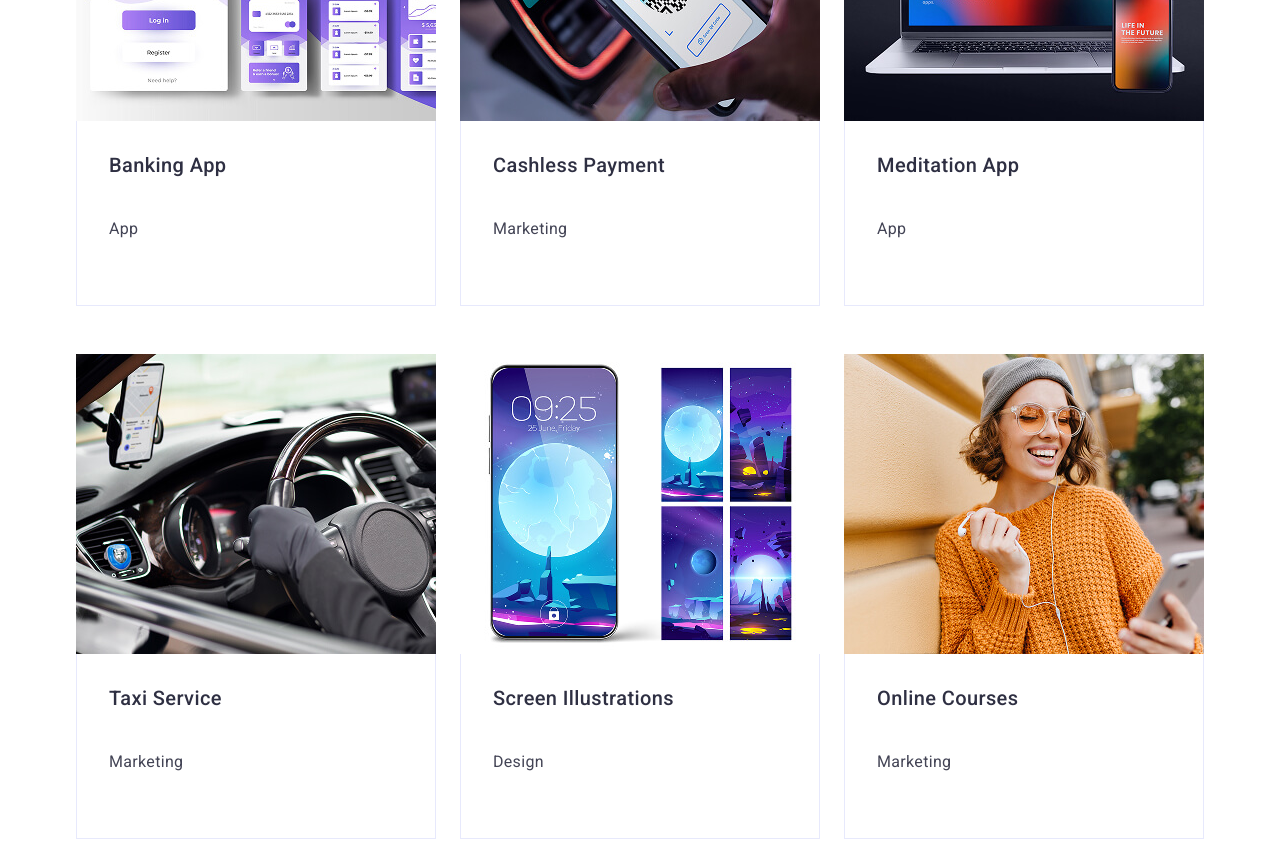
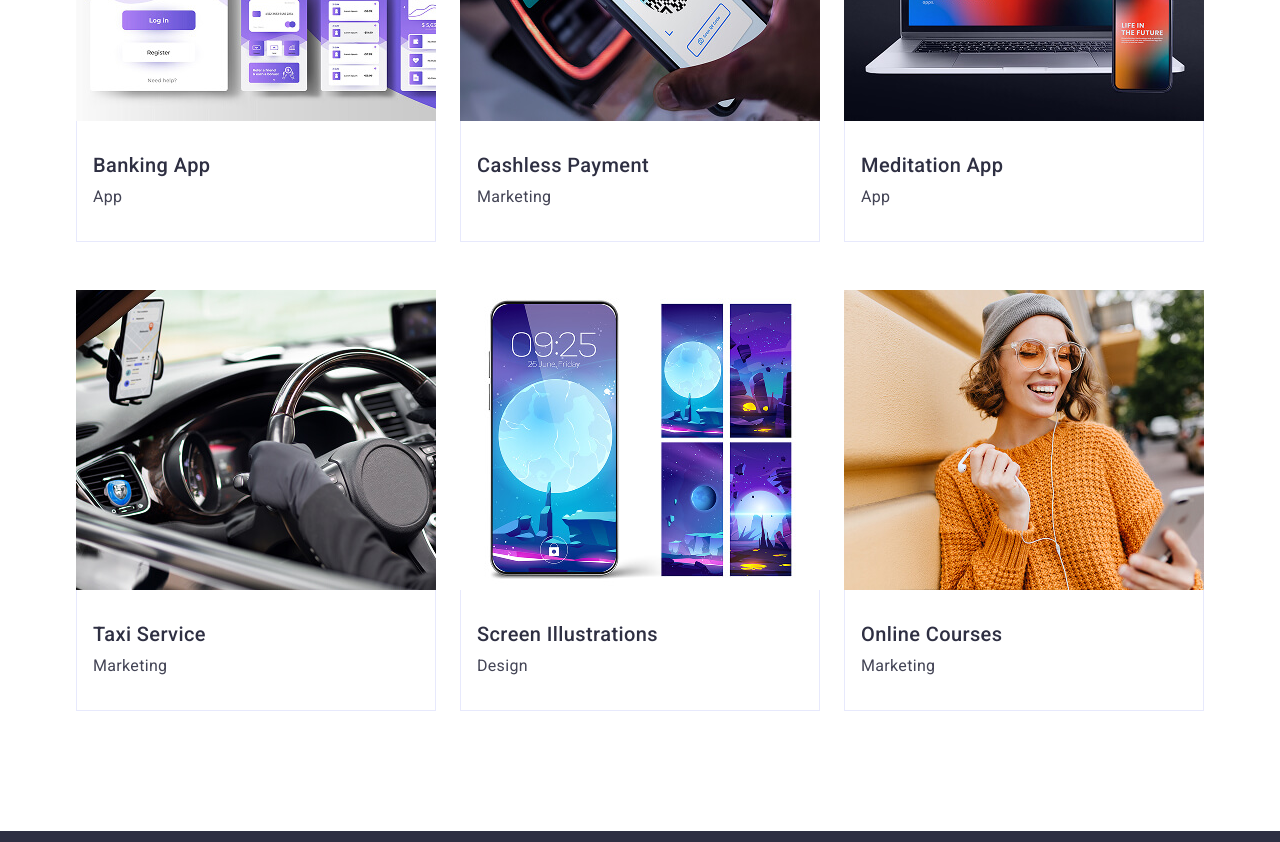
Before and after one commit to ValeriyGost/goit-markup-hw-03, a plain HTML site: page index.html in a window 1280 px wide. Shown: the part 2160-3002 px from the top of the page. Drawn offline with nearby package versions, Linux system fonts and the light colour scheme.

Commit message:
modification css and html

```diff
--- a/css/styles.css
+++ b/css/styles.css
@@ -264,17 +264,13 @@ p {
 .title-paragrapf {
   border: 1px solid #e7e9fc;
   border-top: none;
-  padding-left: 16px;
-  padding-bottom: 32px;
+  padding: 32px 16px;
 }
 
 .portfolio-title-card-content {
   margin-bottom: 8px;
-  padding: 32px 16px;
 }
 .portfolio-paragrapf {
-  padding: 32px 16px;
-  padding-top: 0;
 }
 
 /* #endregion Our Portfolio */
```
